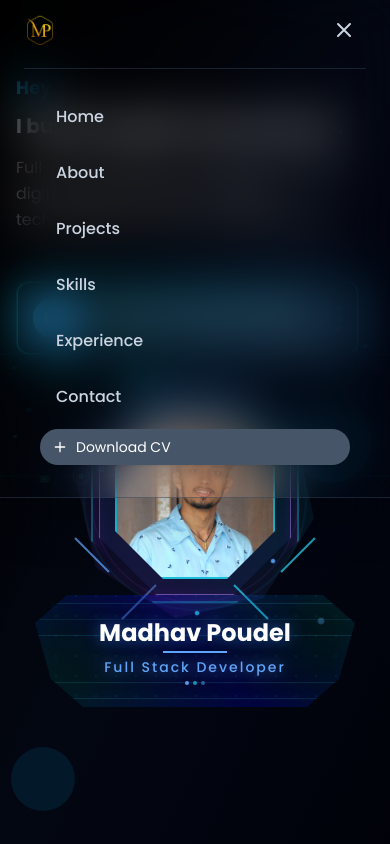
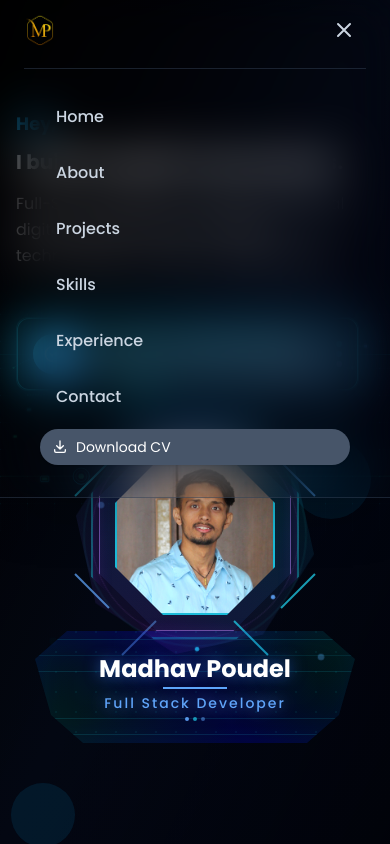
Before and after one commit to Madhav-Poudel/My-Portfolio, a React (Vite) app: page / in a window 390 px wide. Both pictures are taken after a click on the button 344 px from the left and 30 px from the top of the page. Shown: the top 844 px of the page. Built offline with nearby package versions, Linux system fonts and the light colour scheme.

Commit message:
Update: responsive Hero margin and download icon for CV

```diff
--- a/src/components/HeroSection.tsx
+++ b/src/components/HeroSection.tsx
@@ -428,8 +428,8 @@ const HeroSection = () => {
       <div className="w-full max-w-7xl mx-auto px-4 sm:px-6 lg:px-8 grid grid-cols-1 lg:grid-cols-2 gap-8 lg:gap-12 items-center relative z-40">
         {/* Left Content (text) - on small screens show first, on large keep as left column */}
         <div className="hero-text-slide mt-32 sm:mt-40 lg:mt-32 flex flex-col items-start justify-center text-left order-1 lg:order-1 w-full">
-    {/* Hero Main Text Block */}
-<div className="hero-main-text -mt-28">
+  {/* Hero Main Text Block */}
+<div className="hero-main-text -mt-10 sm:-mt-28">
   <div className="mb-3 sm:mb-4 text-lg sm:text-xl lg:text-2xl xl:text-3xl text-portfolio-accent font-bold">
     Hey,
   </div>
--- a/src/components/Navigation.tsx
+++ b/src/components/Navigation.tsx
@@ -95,7 +95,8 @@ const Navigation = () => {
               aria-label="Download CV"
             >
               <svg className="w-4 h-4" fill="none" stroke="currentColor" viewBox="0 0 24 24" aria-hidden>
-                <path strokeLinecap="round" strokeLinejoin="round" strokeWidth={2} d="M12 5v14m7-7H5" />
+                <path strokeLinecap="round" strokeLinejoin="round" strokeWidth={2} d="M4 16v2a2 2 0 002 2h12a2 2 0 002-2v-2" />
+                <path strokeLinecap="round" strokeLinejoin="round" strokeWidth={2} d="M7 10l5 5 5-5M12 15V3" />
               </svg>
               <span>Download CV</span>
             </a>
@@ -168,7 +169,8 @@ const Navigation = () => {
                 aria-label="Download CV"
               >
                 <svg className="w-4 h-4" fill="none" stroke="currentColor" viewBox="0 0 24 24" aria-hidden>
-                  <path strokeLinecap="round" strokeLinejoin="round" strokeWidth={2} d="M12 5v14m7-7H5" />
+                  <path strokeLinecap="round" strokeLinejoin="round" strokeWidth={2} d="M4 16v2a2 2 0 002 2h12a2 2 0 002-2v-2" />
+                  <path strokeLinecap="round" strokeLinejoin="round" strokeWidth={2} d="M7 10l5 5 5-5M12 15V3" />
                 </svg>
                 <span>Download CV</span>
               </a>
```
